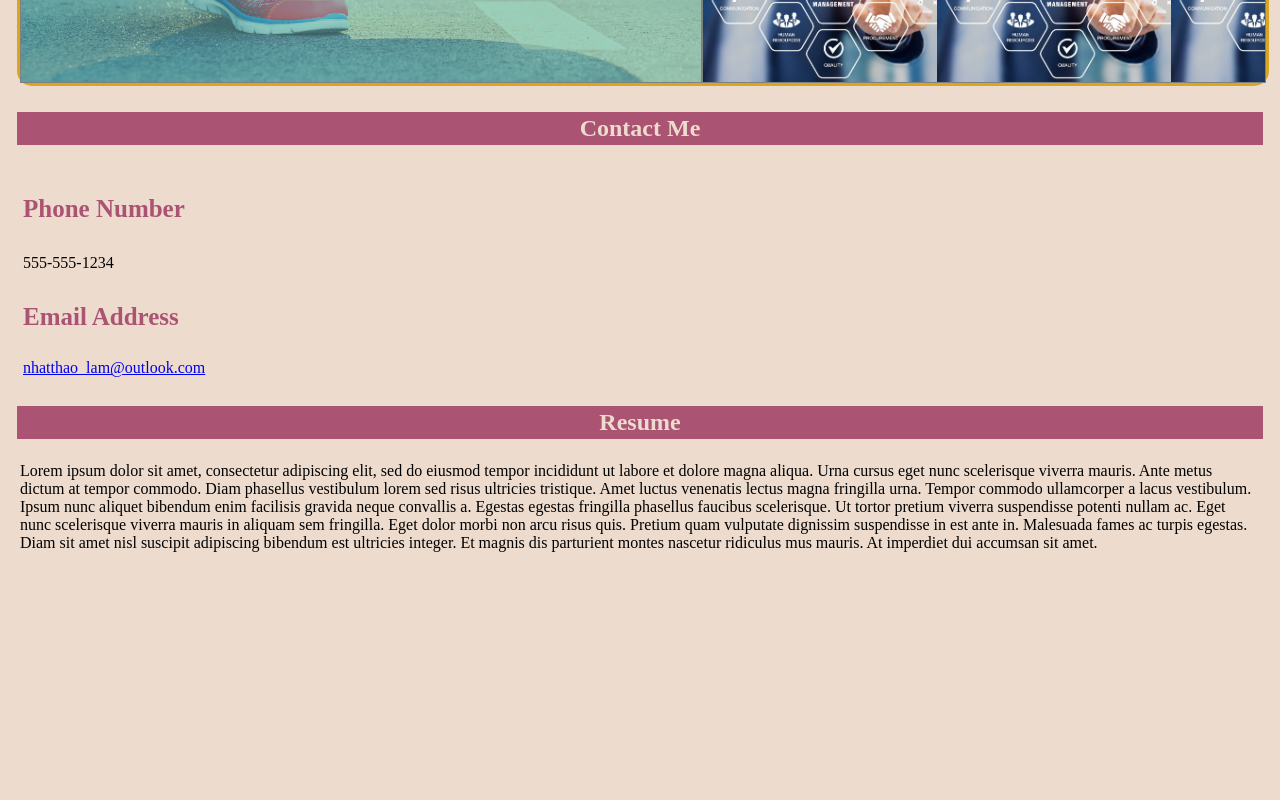
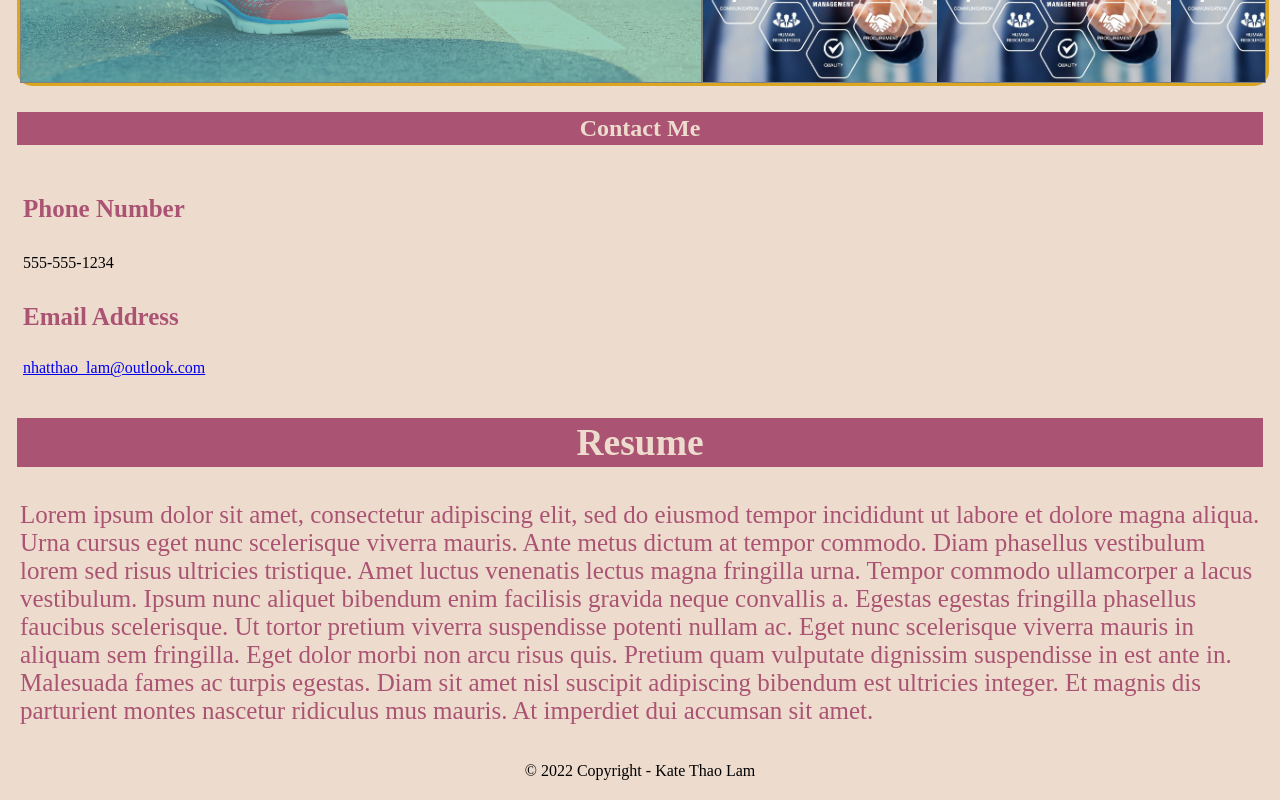
Before and after one commit to Kate-github/Kate-portfolio, a plain HTML site: page index.html in a window 1280 px wide. Shown: the part 1011-1811 px from the top of the page. Before the commit the page ends 1605 px from the top, so only its background shows below. Drawn offline with Linux system fonts and the light colour scheme.

Commit message:
Updated footer

```diff
--- a/assets/style.css
+++ b/assets/style.css
@@ -18,7 +18,14 @@ header {
     color: var(--header-color);
     height: 150px;
 }
+footer {
+    text-align: center;
+}
 #contact-me h3 {
+    color: var(--header-color);
+    font-size: 25px;
+}
+#resume {
     color: var(--header-color);
     font-size: 25px;
 }
--- a/index.html
+++ b/index.html
@@ -72,7 +72,8 @@
     </section>
 </body>
 <footer>
-
+    <div>
+   &copy; 2022 Copyright - Kate Thao Lam
+    </div>
 </footer>
-
 </html>
```
